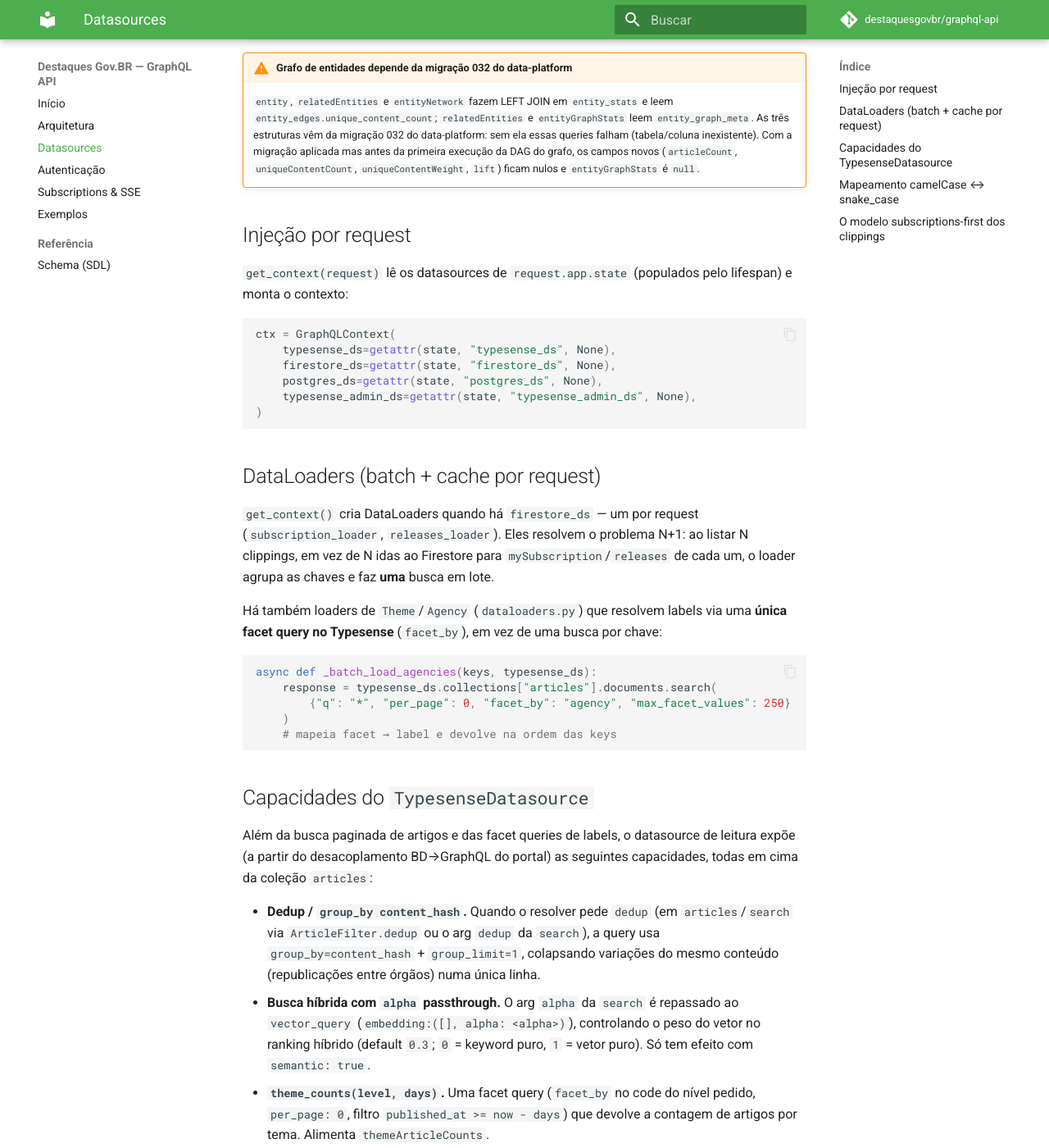
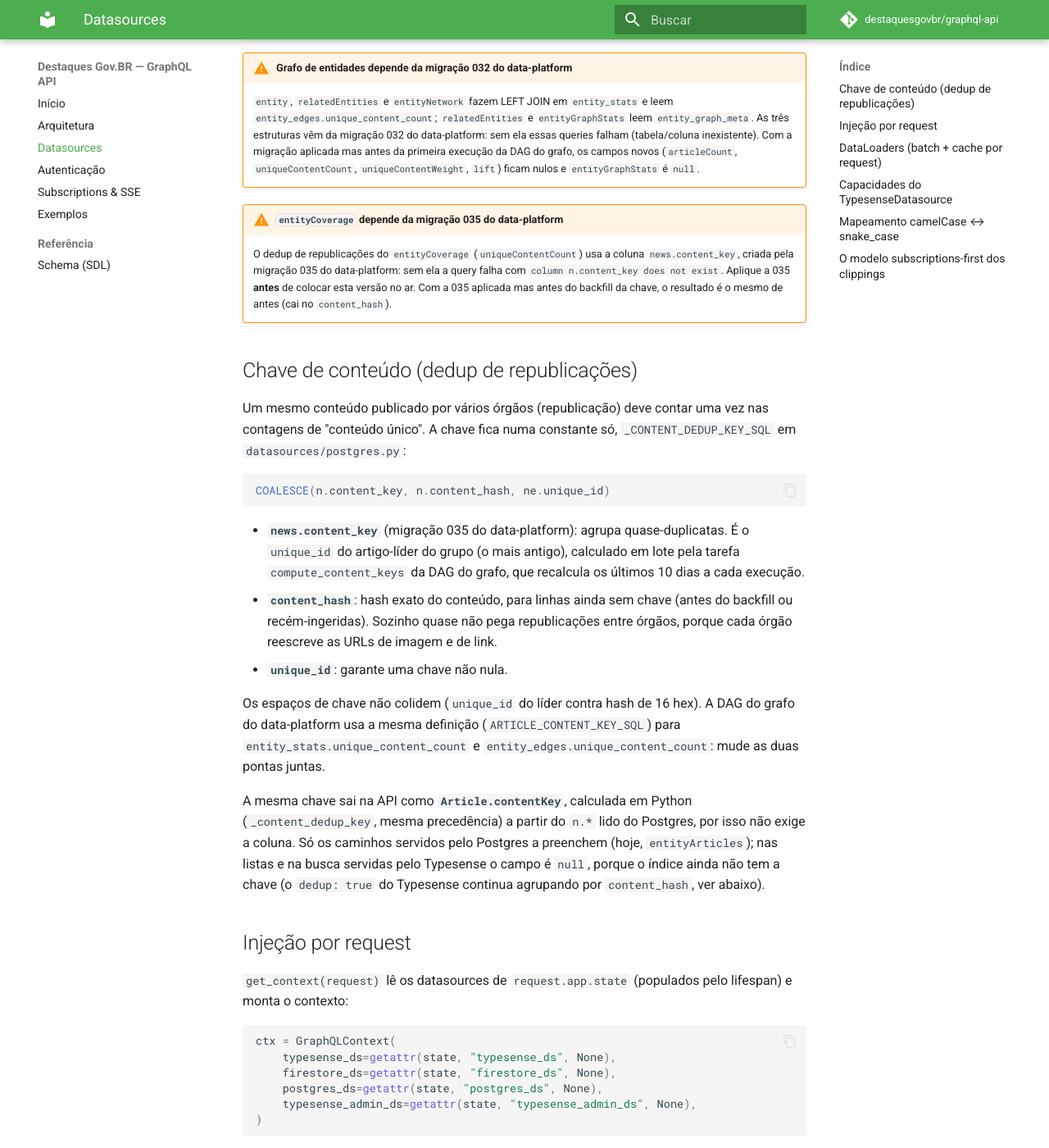
Before and after one commit to destaquesgovbr/graphql-api, an MkDocs documentation site: the page built from docs/datasources.md, in a window 1280 px wide and 1400 px high, scrolled down 781 px. Shown: the whole window at 82% size. Built offline with MkDocs 1.6.1 and Material for MkDocs 9.7.7, drawn with Linux system fonts in a browser that asks for light colours; comment, search, counter and statistics services are not loaded; some of the changed text lies outside the part shown.

Commit message:
docs: chave de conteúdo (content_key) no dedup do entityCoverage, Article.contentKey e dependência da migração 035

````diff
--- a/docs/datasources.md
+++ b/docs/datasources.md
@@ -26,6 +26,44 @@ são instanciados no `lifespan` (startup) a partir de env vars e injetados no
     primeira execução da DAG do grafo, os campos novos (`articleCount`,
     `uniqueContentCount`, `uniqueContentWeight`, `lift`) ficam nulos e
     `entityGraphStats` é `null`.
+
+!!! warning "`entityCoverage` depende da migração 035 do data-platform"
+    O dedup de republicações do `entityCoverage` (`uniqueContentCount`) usa a
+    coluna `news.content_key`, criada pela migração 035 do data-platform: sem
+    ela a query falha com `column n.content_key does not exist`. Aplique a 035
+    **antes** de colocar esta versão no ar. Com a 035 aplicada mas antes do
+    backfill da chave, o resultado é o mesmo de antes (cai no `content_hash`).
+
+## Chave de conteúdo (dedup de republicações)
+
+Um mesmo conteúdo publicado por vários órgãos (republicação) deve contar uma
+vez nas contagens de "conteúdo único". A chave fica numa constante só,
+`_CONTENT_DEDUP_KEY_SQL` em `datasources/postgres.py`:
+
+```sql
+COALESCE(n.content_key, n.content_hash, ne.unique_id)
+```
+
+- **`news.content_key`** (migração 035 do data-platform): agrupa
+  quase-duplicatas. É o `unique_id` do artigo-líder do grupo (o mais antigo),
+  calculado em lote pela tarefa `compute_content_keys` da DAG do grafo, que
+  recalcula os últimos 10 dias a cada execução.
+- **`content_hash`**: hash exato do conteúdo, para linhas ainda sem chave
+  (antes do backfill ou recém-ingeridas). Sozinho quase não pega republicações
+  entre órgãos, porque cada órgão reescreve as URLs de imagem e de link.
+- **`unique_id`**: garante uma chave não nula.
+
+Os espaços de chave não colidem (`unique_id` do líder contra hash de 16 hex).
+A DAG do grafo do data-platform usa a mesma definição
+(`ARTICLE_CONTENT_KEY_SQL`) para `entity_stats.unique_content_count` e
+`entity_edges.unique_content_count`: mude as duas pontas juntas.
+
+A mesma chave sai na API como **`Article.contentKey`**, calculada em Python
+(`_content_dedup_key`, mesma precedência) a partir do `n.*` lido do Postgres,
+por isso não exige a coluna. Só os caminhos servidos pelo Postgres a preenchem
+(hoje, `entityArticles`); nas listas e na busca servidas pelo Typesense o campo
+é `null`, porque o índice ainda não tem a chave (o `dedup: true` do Typesense
+continua agrupando por `content_hash`, ver abaixo).
 
 ## Injeção por request
 
@@ -69,7 +107,9 @@ capacidades, todas em cima da coleção `articles`:
 - **Dedup / `group_by content_hash`.** Quando o resolver pede `dedup` (em
   `articles`/`search` via `ArticleFilter.dedup` ou o arg `dedup` da `search`), a
   query usa `group_by=content_hash` + `group_limit=1`, colapsando variações do
-  mesmo conteúdo (republicações entre órgãos) numa única linha.
+  mesmo conteúdo numa única linha. É o hash exato: republicações entre órgãos
+  com URLs reescritas não se juntam. Trocar o `group_by` pela chave de conteúdo
+  (`content_key`) exige indexá-la no Typesense antes (pendente).
 - **Busca híbrida com `alpha` passthrough.** O arg `alpha` da `search` é repassado
   ao `vector_query` (`embedding:([], alpha: <alpha>)`), controlando o peso do
   vetor no ranking híbrido (default `0.3`; `0` = keyword puro, `1` = vetor puro).
````
Also changed, not shown: docs/exemplos.md (+23 -4 lines).
